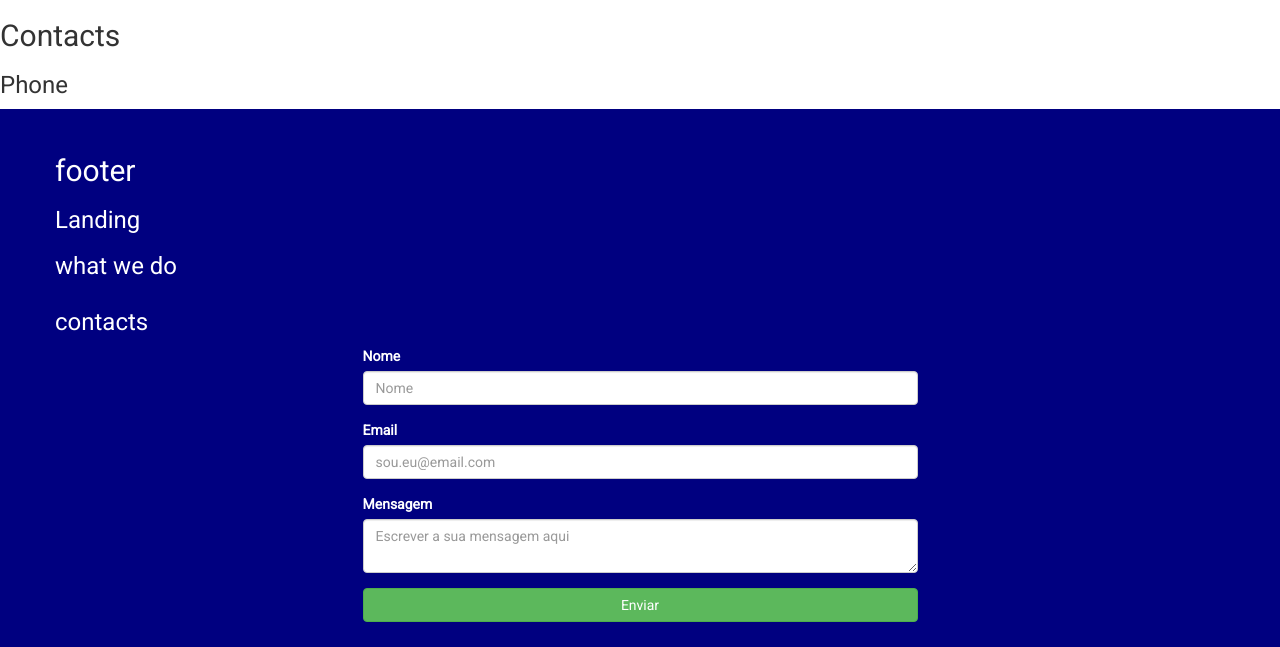
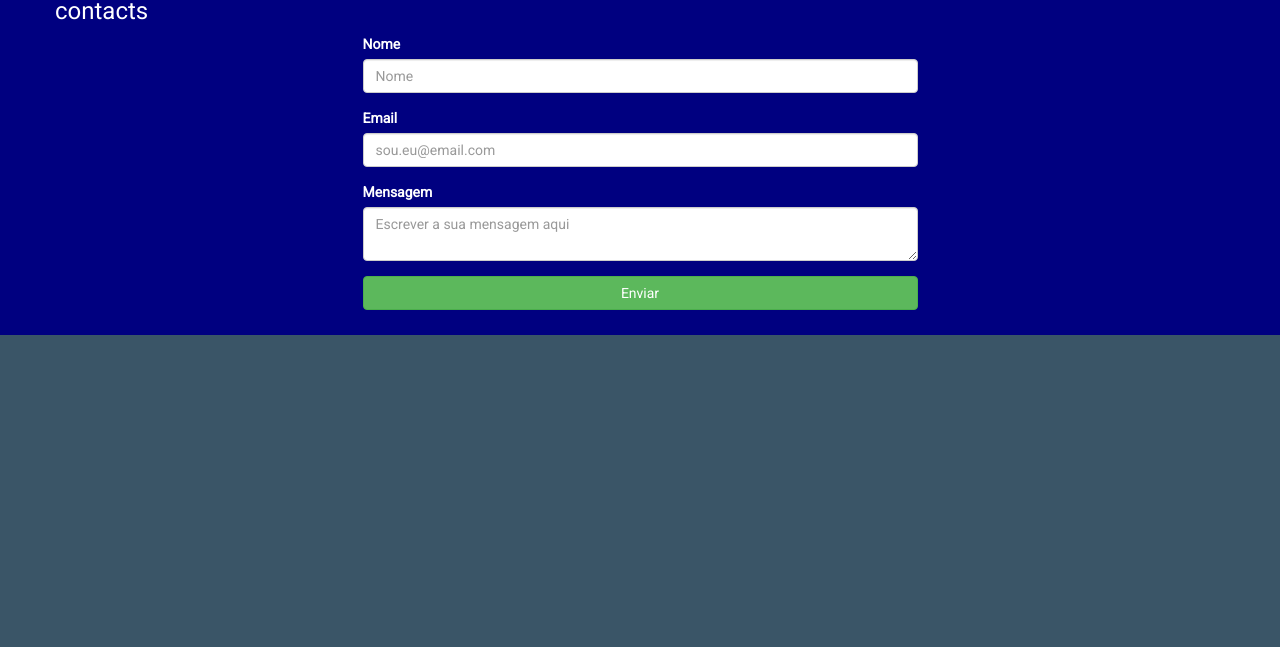
Before and after one commit to Filipe-p/mantendoelimpando, a PHP site: page / in a window 1280 px wide. Shown: the part 1663-2310 px from the top of the page. After the commit the page ends 1998 px from the top, so only its background shows below. Run offline with PHP 8.4, Linux system fonts and the light colour scheme; some libraries are stand-ins or nearby versions.

Commit message:
cleaner code

```diff
--- a/index.html
+++ b/index.html
@@ -61,18 +61,6 @@
     </div>
   </div>
 
-  <div>
-  <h2> Banner With symbols</h2>
-    <div>
-      <h3>Maintenance</h3>
-    </div>
-    <div>
-      <h3> Cleaning </h3>
-    </div>
-    <div>
-      <h3> sewage cleaning </h3>
-    </div>
-  </div>
 <div class="banner_2" style="background-image: linear-gradient(-225deg, rgba(0,101,168,0.6) 0%, rgba(0,36,61,0.6) 50%), url('https://source.unsplash.com/1600x900/?nature,water');">
   <div class="banner-content">
     <h3>Some Stuff</h3>
@@ -99,14 +87,6 @@
 </div>
   </div>
 </div>
-
-
-  <div id="contacts">
-    <h2>Contacts</h2>
-    <div>
-      <h3>Phone</h3>
-    </div>
-  </div>
 
   <div id="footer">
     <div class="container">
--- a/style/nav-bar.css
+++ b/style/nav-bar.css
@@ -20,13 +20,8 @@
 }
 
 /* Navbar logo */
-<<<<<<< HEAD:nav-bar.css
 .mantendo-limpando-brand img {
   width: 120px ;
-=======
-.navbar-wagon-brand img {
-  width: 50px;
->>>>>>> 5f9c3d82c1819b4d9c5b9f2b3beabc5c49e7cee1:style/nav-bar.css
 }
 
 /* Navbar right section (with form, links, button) */
```
